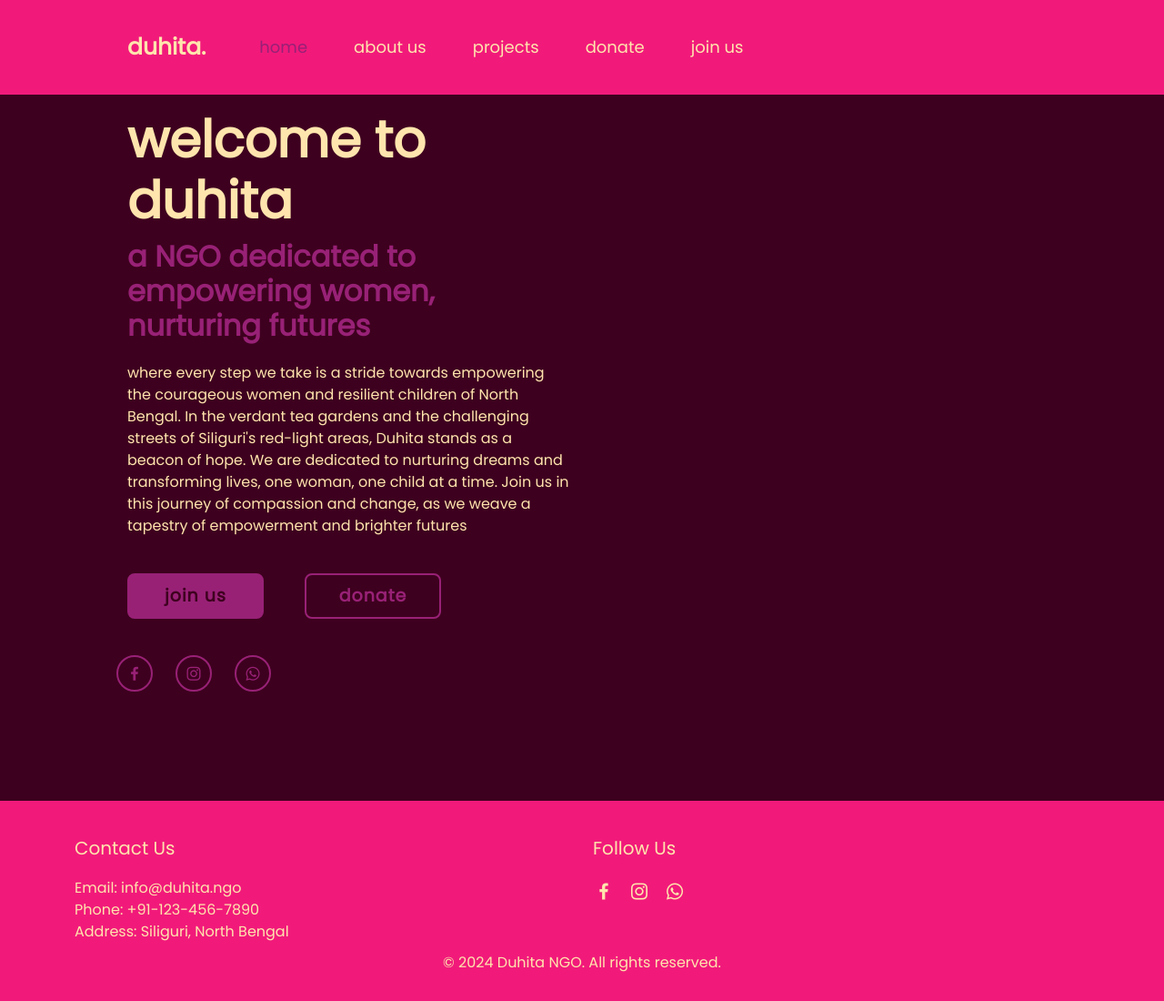
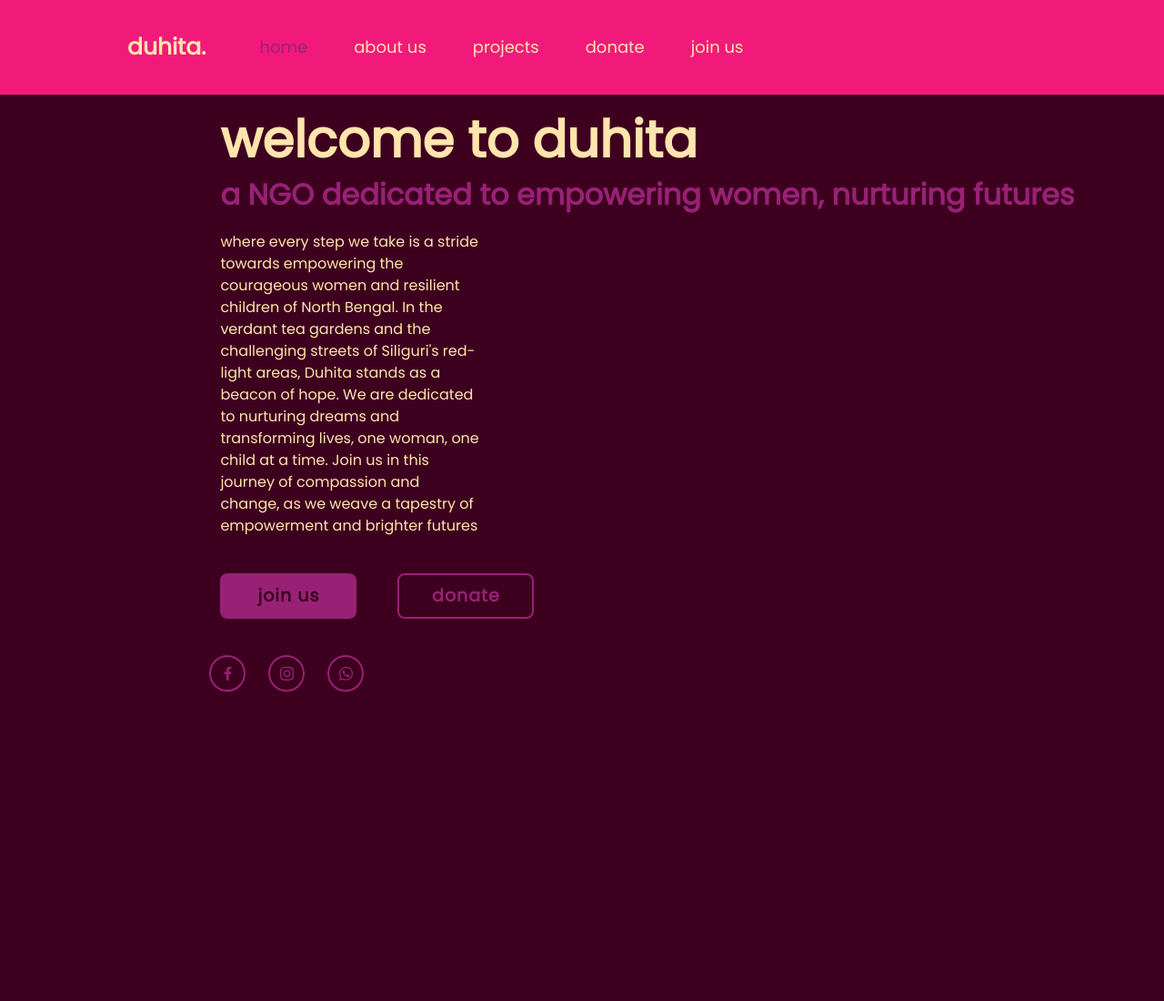
Before and after one commit to duhitango/duhitawebsite, a plain HTML site: page index.html in a window 1280 px wide. Shown: the whole page at 91% size. After the commit the page ends 800 px from the top, so only its background shows below. Drawn offline with nearby package versions, Linux system fonts and the light colour scheme.

Commit message:
Add files via upload

```diff
--- a/index.html
+++ b/index.html
@@ -8,18 +8,18 @@
     <title>duhita</title>
 
     <!-- Bootstrap CSS -->
-    <link href="https://cdn.jsdelivr.net/npm/bootstrap@5.3.0/dist/css/bootstrap.min.css" rel="stylesheet">
+    <link href="https://cdn.jsdelivr.net/npm/bootstrap@5.3.8/dist/css/bootstrap.min.css" rel="stylesheet">
 
     <!-- Custom CSS -->
     <link rel="stylesheet" href="assets/css/style.css">
     <link href='https://unpkg.com/boxicons@2.1.4/css/boxicons.min.css' rel='stylesheet'>
 </head>
-<body>
+<body class="home">
     <!-- Header -->
     <header class="header">
         <nav class="navbar navbar-expand-lg">
             <div class="container-fluid">
-                <a href="index.html" class="navbar-brand logo">duhita.</a>
+                <a href="index.html" class="navbar-brand logo"><span>d</span><span>u</span><span>h</span><span>i</span><span>t</span><span>a</span><span>.</span></a>
                 <button class="navbar-toggler" type="button" data-bs-toggle="collapse" data-bs-target="#navbarNav" aria-controls="navbarNav" aria-expanded="false" aria-label="Toggle navigation">
                     <span class="navbar-toggler-icon"></span>
                 </button>
@@ -37,13 +37,13 @@
     </header>
 
     <!-- Home Section -->
-    <section class="home d-flex align-items-center">
+    <section class="home">
         <div class="container">
             <div class="row">
                 <div class="col-lg-6">
                     <div class="home-content">
-                        <h1>welcome to duhita</h1>
-                        <h3>a NGO dedicated to empowering women, nurturing futures</h3>
+                        <h1 class="text-generate">welcome to duhita</h1>
+                        <h3 class="text-generate">a NGO dedicated to empowering women, nurturing futures</h3>
                         <p>where every step we take is a stride towards empowering the courageous women and resilient children of North Bengal. In the verdant tea gardens and the challenging streets of Siliguri's red-light areas, Duhita stands as a beacon of hope. We are dedicated to nurturing dreams and transforming lives, one woman, one child at a time. Join us in this journey of compassion and change, as we weave a tapestry of empowerment and brighter futures</p>
                         <div class="btn-box">
                             <a href="join-us.html" class="custom-btn">join us</a>
@@ -60,32 +60,33 @@
         </div>
     </section>
 
-    <!-- Footer -->
-    <footer class="footer">
-        <div class="container">
-            <div class="row">
-                <div class="col-md-6">
-                    <h5>Contact Us</h5>
-                    <p>Email: info@duhita.ngo<br>Phone: +91-123-456-7890<br>Address: Siliguri, North Bengal</p>
-                </div>
-                <div class="col-md-6">
-                    <h5>Follow Us</h5>
-                    <div class="social-links">
-                        <a href="#"><i class='bx bxl-facebook'></i></a>
-                        <a href="#"><i class='bx bxl-instagram'></i></a>
-                        <a href="#"><i class='bx bxl-whatsapp'></i></a>
-                    </div>
-                </div>
-            </div>
-            <div class="row">
-                <div class="col-12 text-center">
-                    <p>&copy; 2024 Duhita NGO. All rights reserved.</p>
-                </div>
-            </div>
-        </div>
-    </footer>
 
+    <!-- Text Generate Effect Script -->
+    <script>
+        document.addEventListener('DOMContentLoaded', function() {
+            const elements = document.querySelectorAll('.text-generate');
+            let totalDelay = 0;
+            elements.forEach((el, elIndex) => {
+                const text = el.textContent.trim();
+                const words = text.split(' ');
+                el.innerHTML = '';
+                words.forEach((word, index) => {
+                    const span = document.createElement('span');
+                    span.textContent = word;
+                    span.style.animationDelay = `${totalDelay + (index * 0.3)}s`; // 0.3s delay per word
+                    el.appendChild(span);
+                    if (index < words.length - 1) {
+                        const spaceSpan = document.createElement('span');
+                        spaceSpan.textContent = '\u00A0'; // Non-breaking space
+                        spaceSpan.style.animationDelay = `${totalDelay + (index * 0.3)}s`;
+                        el.appendChild(spaceSpan);
+                    }
+                });
+                totalDelay += words.length * 0.3; // Add delay for next element
+            });
+        });
+    </script>
     <!-- Bootstrap JS -->
-    <script src="https://cdn.jsdelivr.net/npm/bootstrap@5.3.0/dist/js/bootstrap.bundle.min.js"></script>
+    <script src="https://cdn.jsdelivr.net/npm/bootstrap@5.3.8/dist/js/bootstrap.bundle.min.js"></script>
 </body>
 </html>
```
Also changed, not shown: about.html (+10 -29 lines), donate.html (+13 -32 lines), join-us.html (+10 -29 lines), projects.html (+10 -29 lines).
